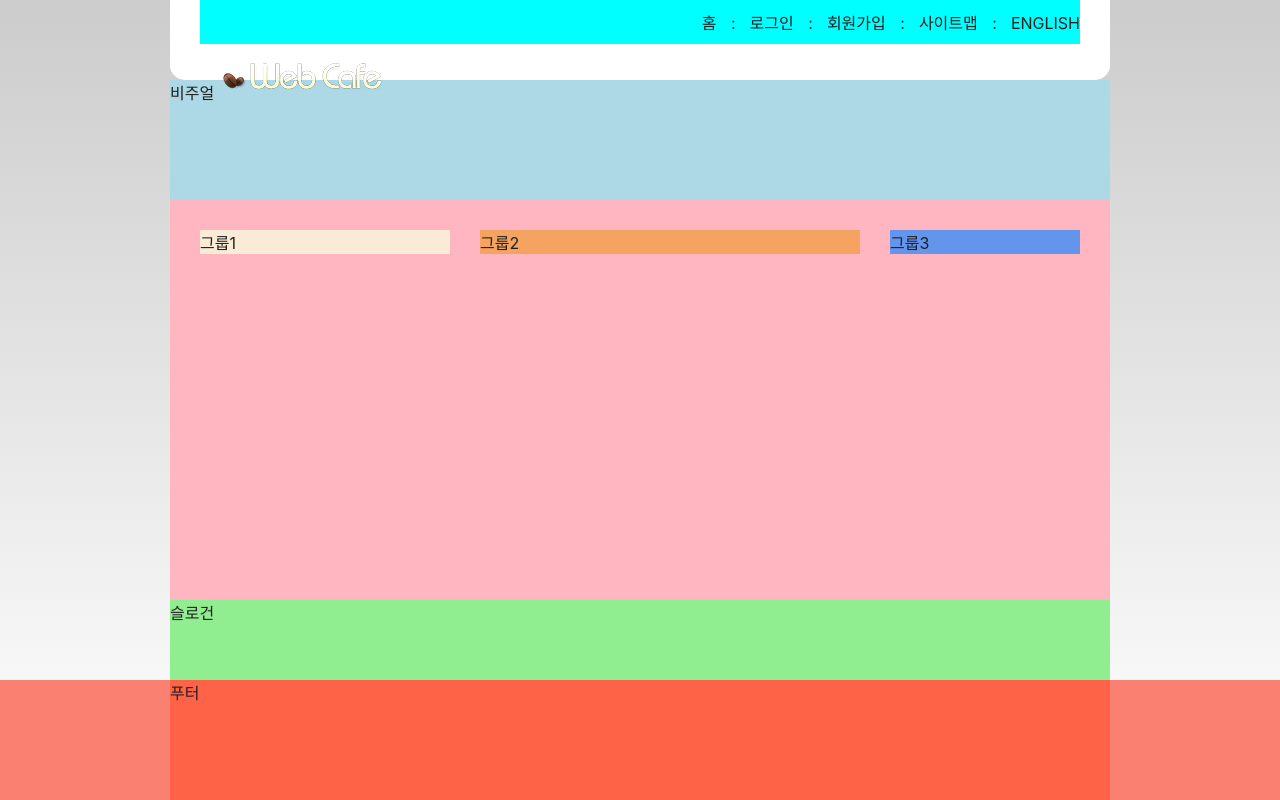
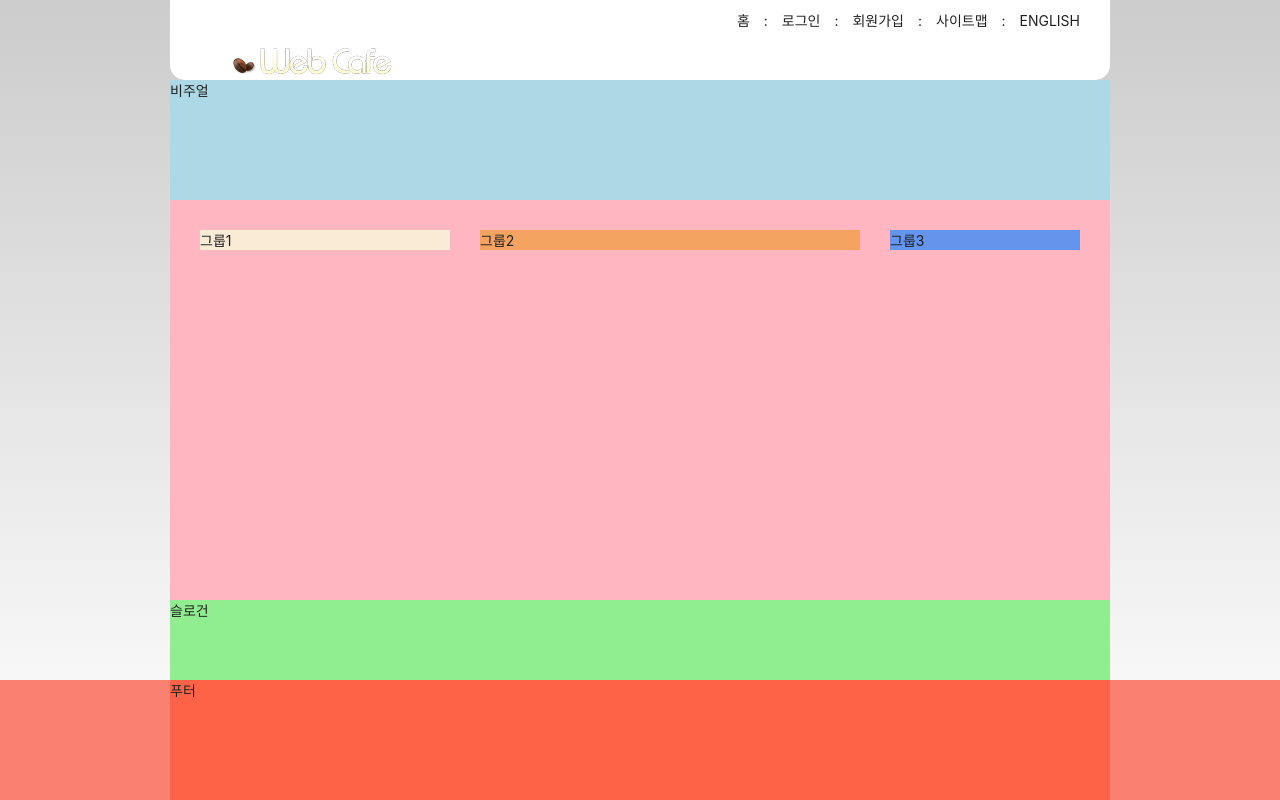
Before and after one commit to hardy-is-cat/test, a plain HTML site: page index.html in a window 1280 px wide. Drawn offline with Linux system fonts and the light colour scheme; a web font is replaced by a local one.

Commit message:
루트와 body의 폰트 사이즈 변경(rem)

```diff
--- a/styles/style.css
+++ b/styles/style.css
@@ -4,6 +4,10 @@
 /* 기본 스타일 */
 *, *::before, *::after {
   box-sizing: border-box;
+}
+
+html {
+  font-size: 10px;
 }
 
 /* 링크 스타일 */
@@ -14,6 +18,7 @@ a {
 
 /* 본문 스타일 */
 body {
+  font-size: 1.4rem;
   color: #212121;
   background: linear-gradient(#ccc, #fff) no-repeat;
   font-family: "Pretendard Variable", Pretendard, -apple-system, BlinkMacSystemFont, system-ui, Roboto, "Helvetica Neue", "Segoe UI", "Apple SD Gothic Neo", "Noto Sans KR", "Malgun Gothic", "Apple Color Emoji", "Segoe UI Emoji", "Segoe UI Symbol", sans-serif;
@@ -37,15 +42,19 @@ body {
 /* 로고 */
 .logo {
   position: absolute;
-  top: 60px;
-  left: 50px;
+  top: 45px;
+  left: 60px;
 }
 
 /* 텍스트 링크 모음 */
 .member {
   padding: 4px 0;
-  background-color: aqua;
   text-align: right;
+  /* position 속성을 활용하여 .member 영역을 오른쪽으로 10px 이동하기 */
+  /* position: relative;
+  right: -10px; */
+  /* transform 속성을 활용하여 .member 영역을 오른쪽으로 10px 이동하기 */
+  transform: translateX(10px);
 }
 
 .member li {
@@ -54,15 +63,14 @@ body {
 
 .member li a {
   display: inherit;
-  /* background-color: coral; */
   padding: 6px 10px;
   text-transform: uppercase;
 }
 
 /* 마지막 li에 포함된 a를 선택해 padding-right : 0 */
-.member li:last-child a {
+/* .member li:last-child a {
   padding-right: 0;
-}
+} */
 
 .divider {
   margin-right: 4px;
```
